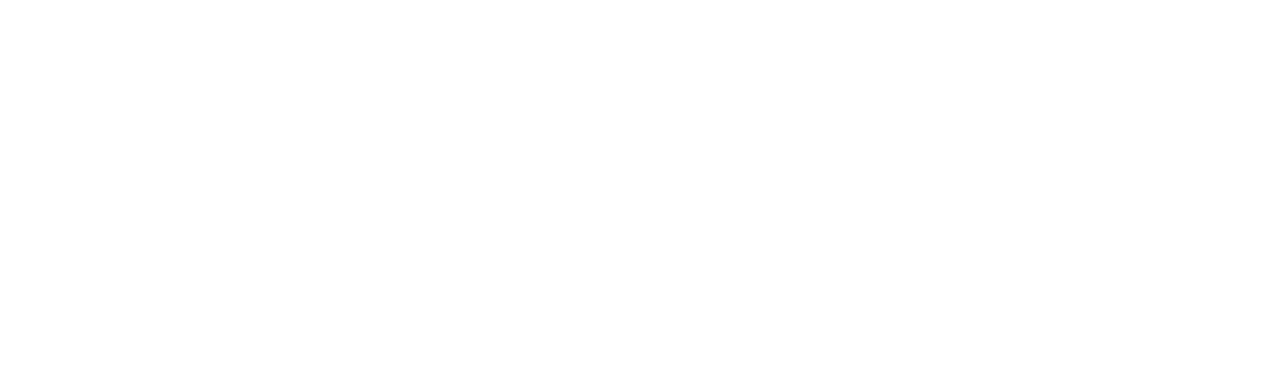
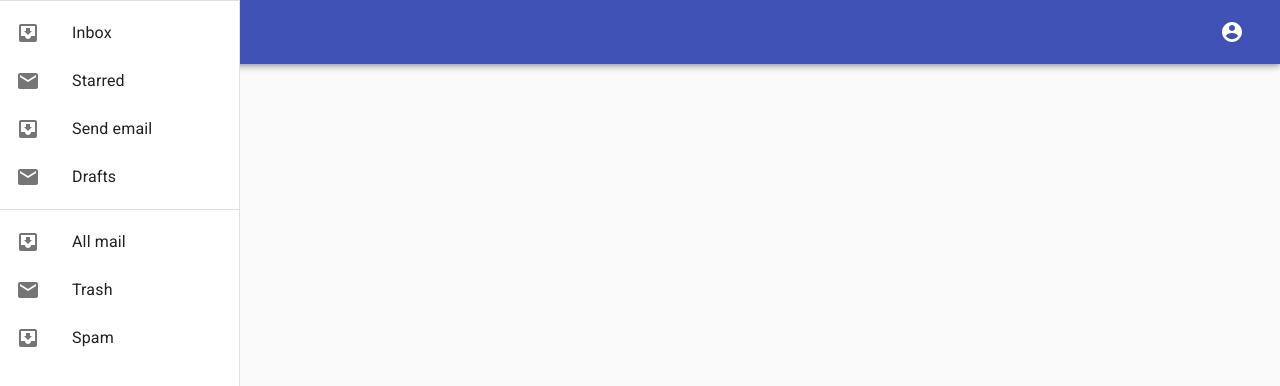
Before and after one commit to AndreyDorodnev/my-dictionary, a React (Create React App) app: page / in a window 1280 px wide. Shown: the top 386 px of the page. Built offline with nearby package versions, Linux system fonts and the light colour scheme.

Commit message:
layout add

```diff
--- a/src/App.js
+++ b/src/App.js
@@ -1,10 +1,31 @@
-import React from 'react';
-import './App.css';
+import React, {useState} from 'react';
+import ButtonAppBar from './components/layout/AppBar';
+import NavBar from './components/layout/NavBar';
+import Main from './components/layout/Main';
+import { makeStyles } from '@material-ui/core/styles';
+import CssBaseLine from '@material-ui/core/CssBaseline';
+
+const useStyles = makeStyles((theme) => ({
+  root: {
+    display: 'flex',
+  },
+}));
 
 function App() {
+
+  const [isMenuHide, setMenuHide] = useState(true);
+  const classes = useStyles();
+
+  const toogleMenu = () => {
+    setMenuHide(val => !val);
+  }
+
   return (
-    <div className="App">
-
+    <div id='app' className={classes.root}>
+      <CssBaseLine/>
+      <ButtonAppBar menuBtnClick={toogleMenu}/>
+      <NavBar hide={isMenuHide} toogleMenu={toogleMenu}/>
+      <Main/>
     </div>
   );
 }
--- /dev/null
+++ b/src/components/layout/AppBar.js
@@ -0,0 +1,82 @@
+import React from 'react';
+import { makeStyles } from '@material-ui/core/styles';
+import AppBar from '@material-ui/core/AppBar';
+import Toolbar from '@material-ui/core/Toolbar';
+import Typography from '@material-ui/core/Typography';
+import IconButton from '@material-ui/core/IconButton';
+import MenuIcon from '@material-ui/icons/Menu';
+import AccountCircle from '@material-ui/icons/AccountCircle';
+import MenuItem from '@material-ui/core/MenuItem';
+import Menu from '@material-ui/core/Menu';
+
+const useStyles = makeStyles((theme) => ({
+    menuButton: {
+      marginRight: theme.spacing(2),
+    },
+    title: {
+      flexGrow: 1,
+    },
+  }));
+
+export default function ButtonAppBar(props) {
+    const classes = useStyles();
+    const [auth, setAuth] = React.useState(true);
+    const [anchorEl, setAnchorEl] = React.useState(null);
+    const open = Boolean(anchorEl);
+
+    const handleChange = (event) => {
+        setAuth(event.target.checked);
+      };
+
+      const handleMenu = (event) => {
+        setAnchorEl(event.currentTarget);
+      };
+
+      const handleClose = () => {
+        setAnchorEl(null);
+      };
+
+      return (
+          <AppBar position="fixed" className={classes.appBar}>
+            <Toolbar>
+              <IconButton edge="start" className={classes.menuButton} color="inherit" aria-label="menu" onClick={props.menuBtnClick}>
+                <MenuIcon />
+              </IconButton>
+              <Typography variant="h6" className={classes.title}>
+                title
+              </Typography>
+              {auth && (
+                <div>
+                  <IconButton
+                    aria-label="account of current user"
+                    aria-controls="menu-appbar"
+                    aria-haspopup="true"
+                    onClick={handleMenu}
+                    color="inherit"
+                  >
+                    <AccountCircle />
+                  </IconButton>
+                  <Menu
+                    id="menu-appbar"
+                    anchorEl={anchorEl}
+                    anchorOrigin={{
+                      vertical: 'top',
+                      horizontal: 'right',
+                    }}
+                    keepMounted
+                    transformOrigin={{
+                      vertical: 'top',
+                      horizontal: 'right',
+                    }}
+                    open={open}
+                    onClose={handleClose}
+                  >
+                    <MenuItem onClick={handleClose}>Sign In</MenuItem>
+                    <MenuItem onClick={handleClose}>Sign Up</MenuItem>
+                  </Menu>
+                </div>
+              )}
+            </Toolbar>
+          </AppBar>
+      );
+}
--- /dev/null
+++ b/src/components/layout/Main.js
@@ -0,0 +1,30 @@
+import React from 'react';
+import { makeStyles } from '@material-ui/core/styles';
+
+// import Login from '../auth/Login';
+// import SignUp from '../auth/SignUp';
+// import ChangePassword from '../auth/ChangePassword';
+// import ResetPassword from '../auth/ResetPassword';
+
+const useStyles = makeStyles((theme) => ({
+    content: {
+        flexGrow: 1,
+        padding: theme.spacing(3),
+    }
+}));
+
+export default (props) => {
+
+    const classes = useStyles();
+
+    return (
+        <main className={classes.content}>
+            {/* <Container> */}
+            {/* <Login/> */}
+            {/* <SignUp/> */}
+            {/* <ResetPassword/> */}
+            {/* <ChangePassword/> */}
+            {/* </Container> */}
+        </main>
+    )
+}
--- /dev/null
+++ b/src/components/layout/NavBar.js
@@ -0,0 +1,125 @@
+import React from 'react';
+import Divider from '@material-ui/core/Divider';
+import Drawer from '@material-ui/core/Drawer';
+import Hidden from '@material-ui/core/Hidden';
+import InboxIcon from '@material-ui/icons/MoveToInbox';
+import List from '@material-ui/core/List';
+import ListItem from '@material-ui/core/ListItem';
+import ListItemIcon from '@material-ui/core/ListItemIcon';
+import ListItemText from '@material-ui/core/ListItemText';
+import MailIcon from '@material-ui/icons/Mail';
+import { makeStyles, useTheme } from '@material-ui/core/styles';
+
+const drawerWidth = 240;
+
+const useStyles = makeStyles((theme) => ({
+  root: {
+    display: 'flex',
+  },
+  drawer: {
+    [theme.breakpoints.up('sm')]: {
+      width: drawerWidth,
+      flexShrink: 0,
+    },
+  },
+  appBar: {
+    [theme.breakpoints.up('sm')]: {
+      width: `calc(100% - ${drawerWidth}px)`,
+      marginLeft: drawerWidth,
+    },
+  },
+  menuButton: {
+    marginRight: theme.spacing(2),
+    [theme.breakpoints.up('sm')]: {
+      display: 'none',
+    },
+  },
+  // necessary for content to be below app bar
+  // toolbar: theme.mixins.toolbar,
+  drawerPaper: {
+    width: drawerWidth,
+  },
+  content: {
+    flexGrow: 1,
+    padding: theme.spacing(3),
+  },
+}));
+
+export default function NavBar(props) {
+    const { window } = props;
+    const classes = useStyles();
+    const theme = useTheme();
+    const [mobileOpen, setMobileOpen] = React.useState(false);
+
+    React.useEffect(()=>{
+        props.hide?
+        setMobileOpen(false) :
+        setMobileOpen(true);
+    },[props.hide]);
+
+    const handleDrawerToggle = () => {
+        props.toogleMenu(!mobileOpen);
+        setMobileOpen(!mobileOpen);
+    };
+
+    const drawer = (
+        <div>
+          <div className={classes.toolbar} />
+          <Divider />
+          <List>
+            {['Inbox', 'Starred', 'Send email', 'Drafts'].map((text, index) => (
+              <ListItem button key={text}>
+                <ListItemIcon>{index % 2 === 0 ? <InboxIcon /> : <MailIcon />}</ListItemIcon>
+                <ListItemText primary={text} />
+              </ListItem>
+            ))}
+          </List>
+          <Divider />
+          <List>
+            {['All mail', 'Trash', 'Spam'].map((text, index) => (
+              <ListItem button key={text}>
+                <ListItemIcon>{index % 2 === 0 ? <InboxIcon /> : <MailIcon />}</ListItemIcon>
+                <ListItemText primary={text} />
+              </ListItem>
+            ))}
+          </List>
+        </div>
+      );
+
+      const container = window !== undefined ? () => window().document.body : undefined;
+
+      return (
+        <nav className={classes.drawer} aria-label="mailbox folders">
+        {/* The implementation can be swapped with js to avoid SEO duplication of links. */}
+        <Hidden smUp implementation="css">
+          <Drawer
+            container={container}
+            variant="temporary"
+            anchor={theme.direction === 'rtl' ? 'right' : 'left'}
+            open={mobileOpen}
+            onClose={handleDrawerToggle}
+            classes={{
+              paper: classes.drawerPaper,
+            }}
+            ModalProps={{
+              keepMounted: true, // Better open performance on mobile.
+            }}
+          >
+            {drawer}
+          </Drawer>
+        </Hidden>
+        <Hidden xsDown implementation="css">
+          <Drawer
+            classes={{
+              paper: classes.drawerPaper,
+            }}
+            variant="permanent"
+            open
+          >
+            {drawer}
+          </Drawer>
+        </Hidden>
+      </nav>
+      )
+
+}
```
